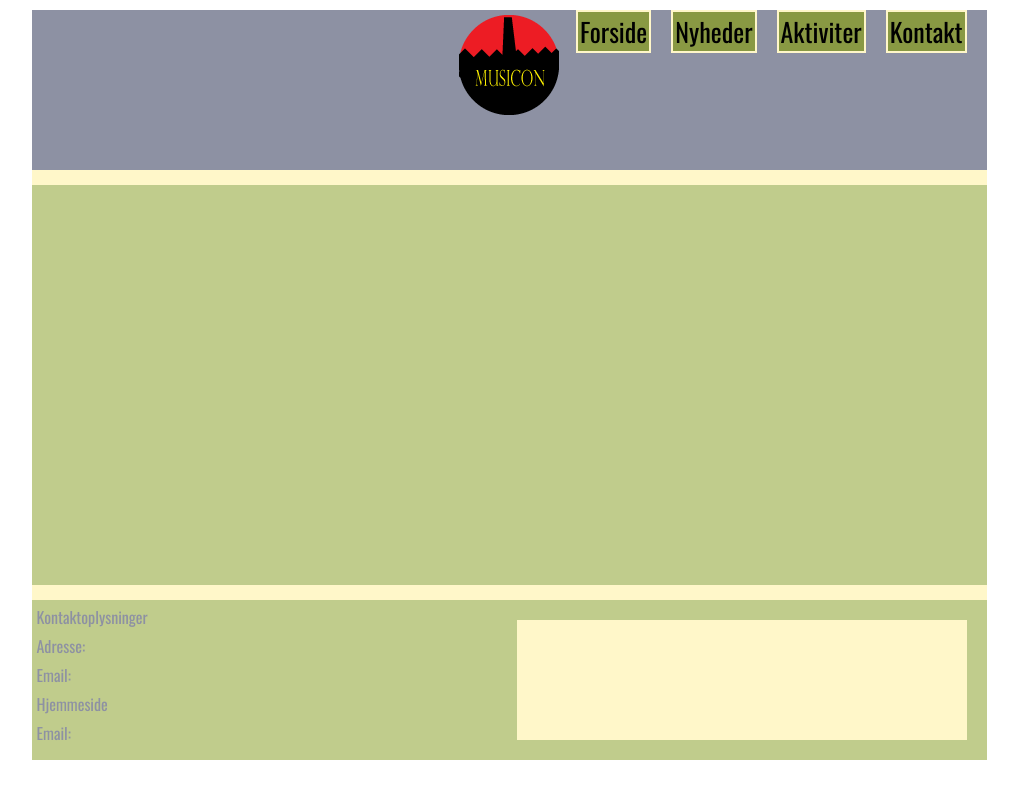
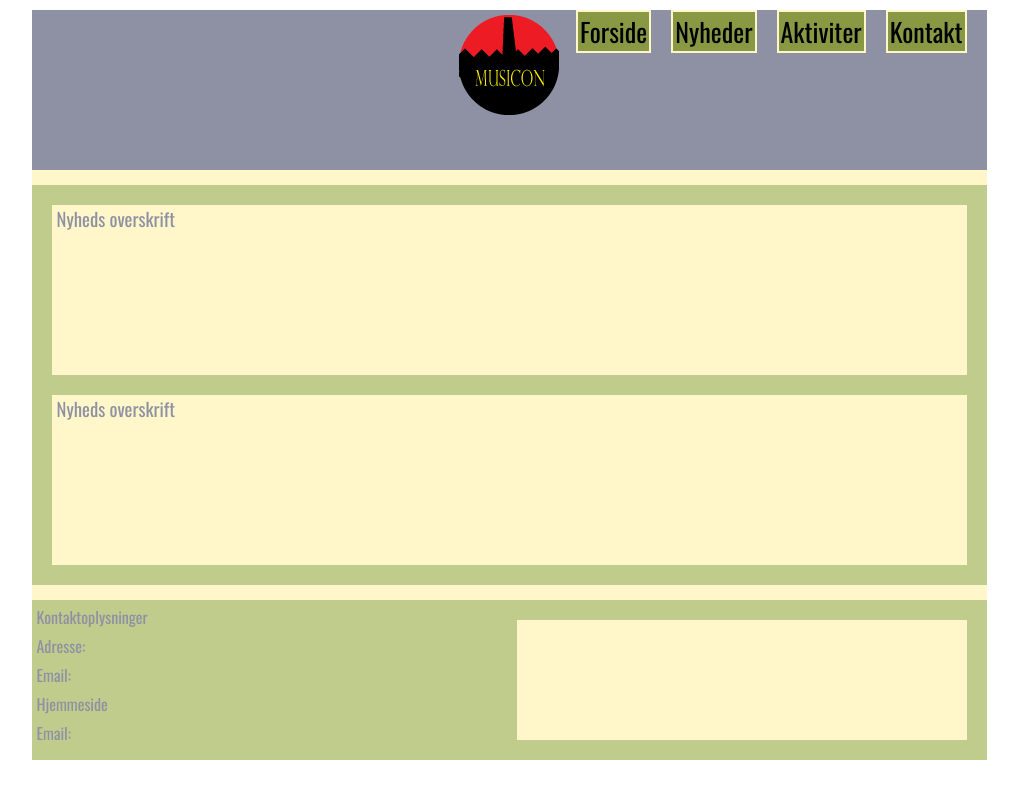
Before and after one commit to IxPhreaky/Musicon, a PHP site: page /index.php?page=nyheder in a window 1280 px wide. Shown: the whole page, without its empty margins (131-1149 px from the left). Run offline with PHP 8.4, Linux system fonts and the light colour scheme.

Commit message:
Almost done

```diff
--- a/mainindex.php
+++ b/mainindex.php
@@ -8,7 +8,8 @@
 <link href='http://fonts.googleapis.com/css?family=Oswald' rel='stylesheet' type='text/css'>
 
 </head>
-	<article>
+	<h1>Musicon Magasinet</h1>
+    <article>
 		<h3>Nyheds overskrift</h3>
     </article>
 
--- a/nyheder.php
+++ b/nyheder.php
@@ -8,5 +8,11 @@
 <link href='http://fonts.googleapis.com/css?family=Oswald' rel='stylesheet' type='text/css'>
 
 </head>
+	<article class="artikel">
+		<h3>Nyheds overskrift</h3>
+    </article>
 
+    <article class="artikel">
+         <h3>Nyheds overskrift</h3>
+   	</article>
 </html>
--- a/style.css
+++ b/style.css
@@ -8,7 +8,7 @@
 
 #wrapper {
 	width: 955px;
-	min-height: 600px;
+	height: 725px;
 	background-color: #FFF7C9;
 	margin: 10px auto auto auto;
 }
@@ -48,7 +48,7 @@
 
 #main {
 	width: 955px;
-	height: 400px;
+	min-height: 400px;
 	margin: 15px 0 0 0;
 	background-color: #C0CC8C;
 }
@@ -58,7 +58,7 @@
 	height: 175px;
 	background-color: #FFF7C9;
 	float: left;
-	margin: 205px 0px 0px 15px;
+	margin: 158px 0px 0px 15px;
 }
 
 h3 {
@@ -66,6 +66,13 @@
 	font-weight: 250;
 	color: #8D91A3;
 	margin: 0px 0px 0px 5px;
+}
+
+h1 {
+	font-family: 'Oswald', sans-serif;
+	font-weight: 400;
+	color: #000000;
+	text-align: center;
 }
 
 footer {
@@ -96,3 +103,11 @@
 	float: right;
 	margin: 20px 20px 20px 0px;
 }
+
+.artikel {
+	width: 915px;
+	height: 170px;
+	background-color: #FFF7C9;
+	float: left;
+	margin: 20px 0px 0px 20px;
+}
```
Also changed, not shown: aktiviter.php (+7 -0 lines).
